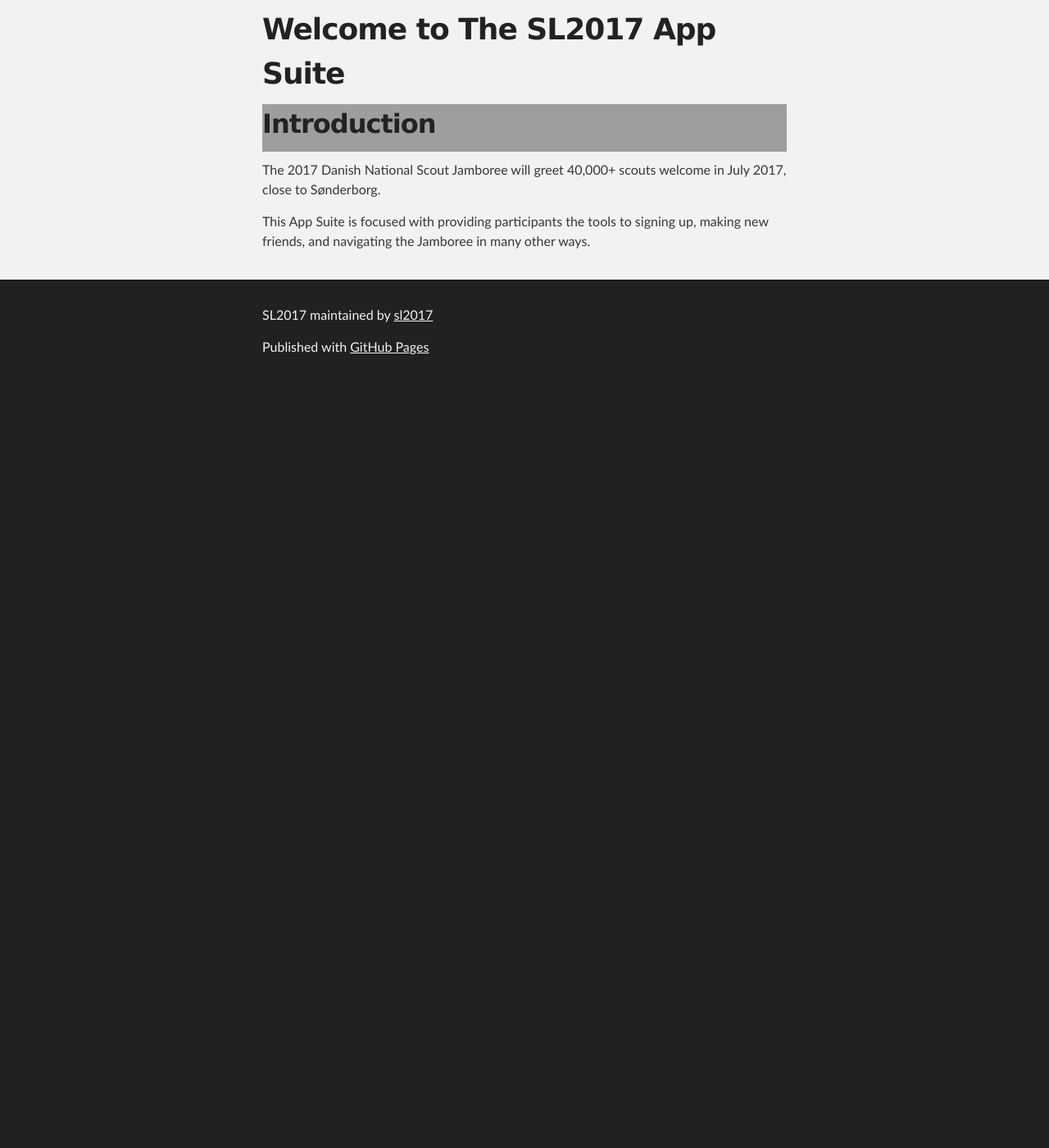
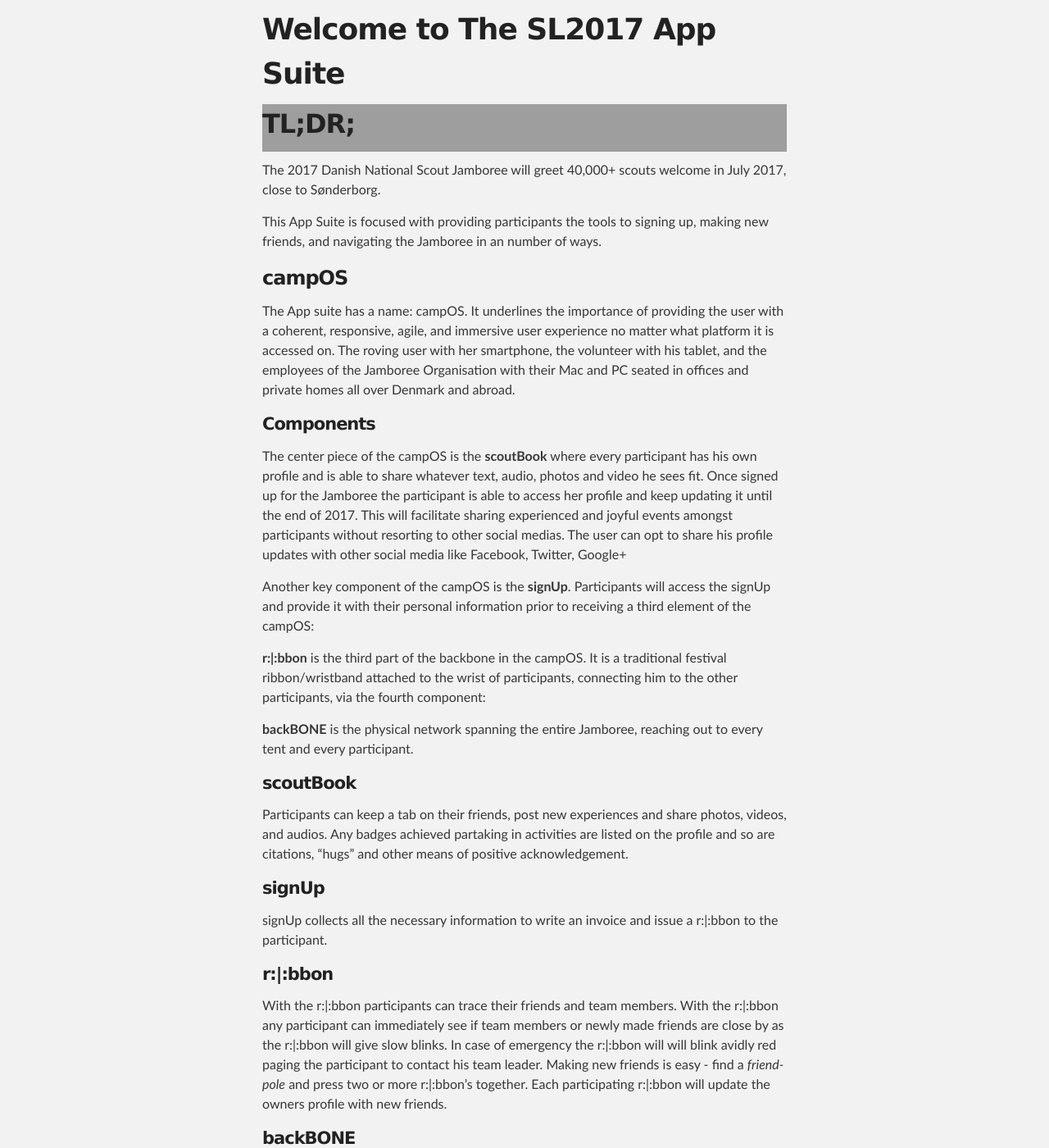
Before and after one commit to sl2017/sl2017.github.io, a Jekyll site: the page built from index.md, in a window 1280 px wide and 1400 px high, scrolled down 251 px. Shown: the whole window at 82% size. Built offline with Jekyll 4.4.1, drawn with Linux system fonts in a browser that asks for light colours; before the commit the page ends 900 px from its top, so only the background shows below that; some of the changed text lies outside the part shown; grey boxes are pictures that could not be loaded.

Commit message:
adding descriptions to a number of the campOS components

```diff
--- a/index.md
+++ b/index.md
@@ -4,10 +4,63 @@ layout: default
 Welcome to The SL2017 App Suite
 ===============================
 
-Introduction
-------------
+TL;DR;
+------
 
 The 2017 Danish National Scout Jamboree will greet 40,000+ scouts welcome in July 2017, close to Sønderborg.
 
 This App Suite is focused with providing participants the tools to signing up, making new friends, and navigating the
-Jamboree in many other ways.
+Jamboree in an number of ways.
+
+### campOS
+
+The App suite has a name: campOS. It underlines the importance of providing the user with a coherent, responsive, agile, and immersive user experience
+no matter what platform it is accessed on. The roving user with her smartphone, the volunteer with his tablet, and the employees
+of the Jamboree Organisation with their Mac and PC seated in offices and private homes all over Denmark and abroad.
+
+#### Components
+
+The center piece of the campOS is the __scoutBook__ where every participant has his own profile and is able to share whatever text, audio, photos and video he sees fit.
+Once signed up for the Jamboree the participant is able to access her profile and keep updating it until the end of 2017.
+This will facilitate sharing experienced and joyful events amongst participants without resorting to other social medias.
+The user can opt to share his profile updates with other social media like Facebook, Twitter, Google+
+
+Another key component of the campOS is the __signUp__. Participants will access the signUp and provide it with their personal information prior to receiving a third element of the campOS:
+
+__r:\|:bbon__ is the third part of the backbone in the campOS. It is a traditional festival ribbon/wristband attached to the wrist of participants,
+connecting him to the other participants, via the fourth component:
+
+__backBONE__ is the physical network spanning the entire Jamboree, reaching out to every tent and every participant.
+
+
+#### scoutBook
+
+Participants can keep a tab on their friends, post new experiences and share photos, videos, and audios. Any badges achieved partaking in activities are
+listed on the profile and so are citations, "hugs" and other means of positive acknowledgement.
+
+#### signUp
+
+signUp collects all the necessary information to write an invoice and issue a r:\|:bbon to the participant.
+
+
+#### r:\|:bbon
+
+With the r:\|:bbon participants can trace their friends and team members. With the r:\|:bbon any participant can immediately see if
+team members or newly made friends are close by as the r:\|:bbon will give slow blinks. In case of emergency the r:\|:bbon will
+will blink avidly red paging the participant to contact his team leader. Making new friends is easy - find a *friend-pole*
+and press two or more r:\|:bbon's together. Each participating r:\|:bbon will update the owners profile with new friends.
+
+#### backBONE
+
+...text coming
+
+#### job QuickMatch
+
+The job QuickMatch (JQM) is a minor component in the campOS. Job consultants use it to match volunteers (jobbers) with vacancies. Using web sockets every logged-in JQM
+is constantly in contact with all other JQM's and all share a up-to-the-second view of vacancies. <span style="color: #2ADA25">70% completed</span>
+
+#### ACTivigator
+
+To the Delivery Committees the __ACTivigator__ is a invaluable tool. It knows the interest in every activity, the current number of
+signed up participants and what activities and courses each participant has signed up for. With the ACTivigator
+DC's are able to out-line activities and in increasing details plan and build the activity.
```
Also changed, not shown: 1 other file.
